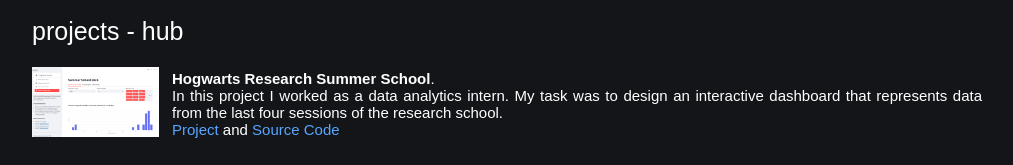
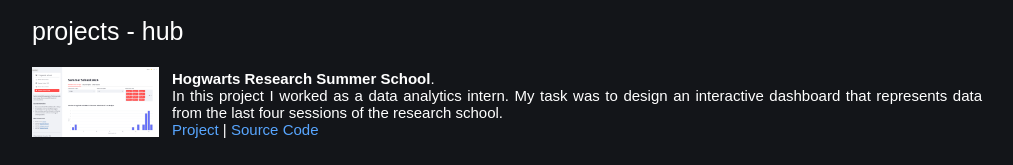
Before and after one commit to E-Zakirovich/azamatdotcom, a React (Vite) app: page / in a window 1280 px wide. Shown: the part 1443-1608 px from the top of the page, without its empty margins (133-1146 px from the left). Built offline with nearby package versions, Linux system fonts and the light colour scheme.

Commit message:
tiny upgrade

```diff
--- a/src/App.tsx
+++ b/src/App.tsx
@@ -241,7 +241,7 @@
                         >
                             Project
                         </a>
-                        {" and "}
+                        {" "}|{" "}
                         <a
                             href="https://github.com/E-Zakirovich/hogwarts"
                             target="_blank"
```
